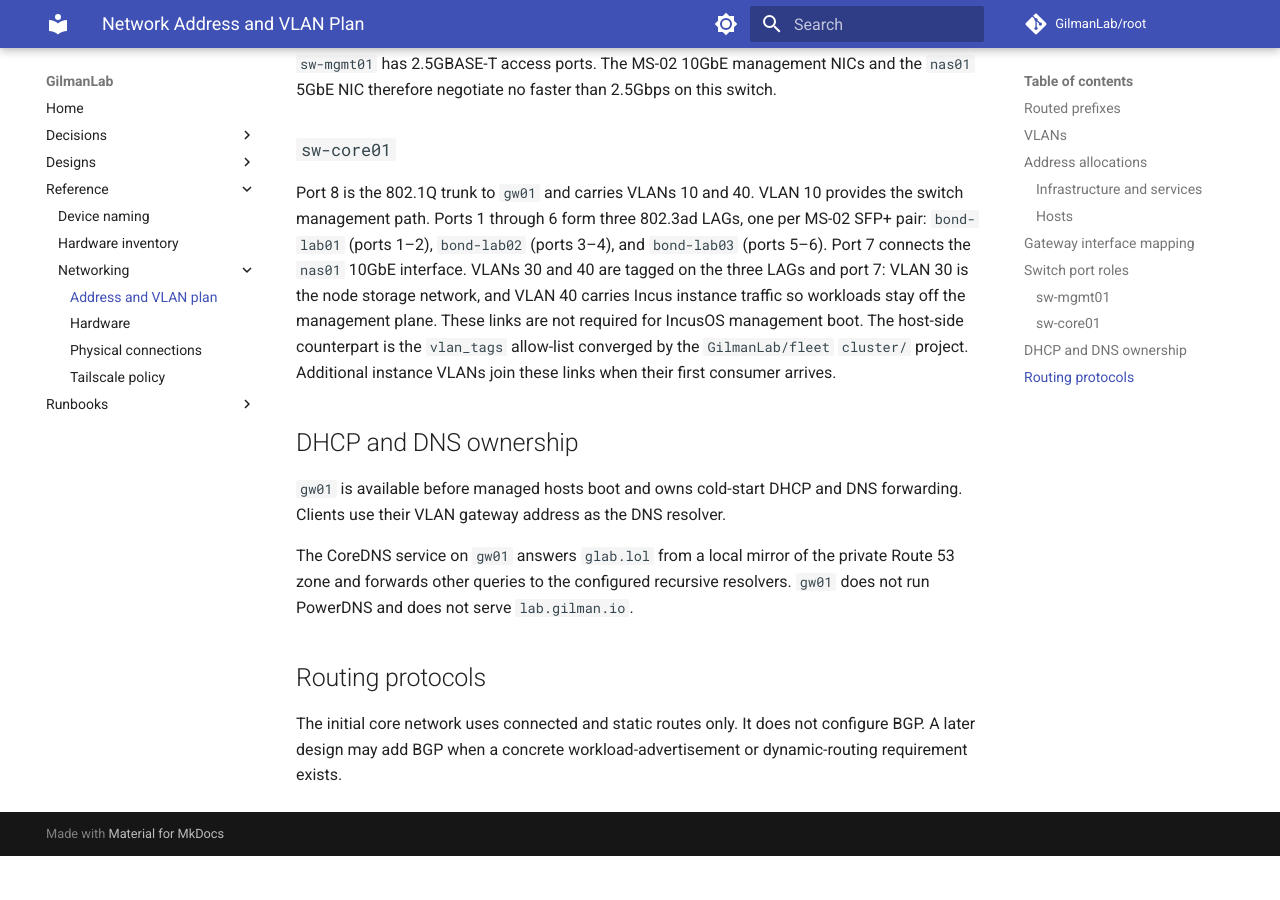
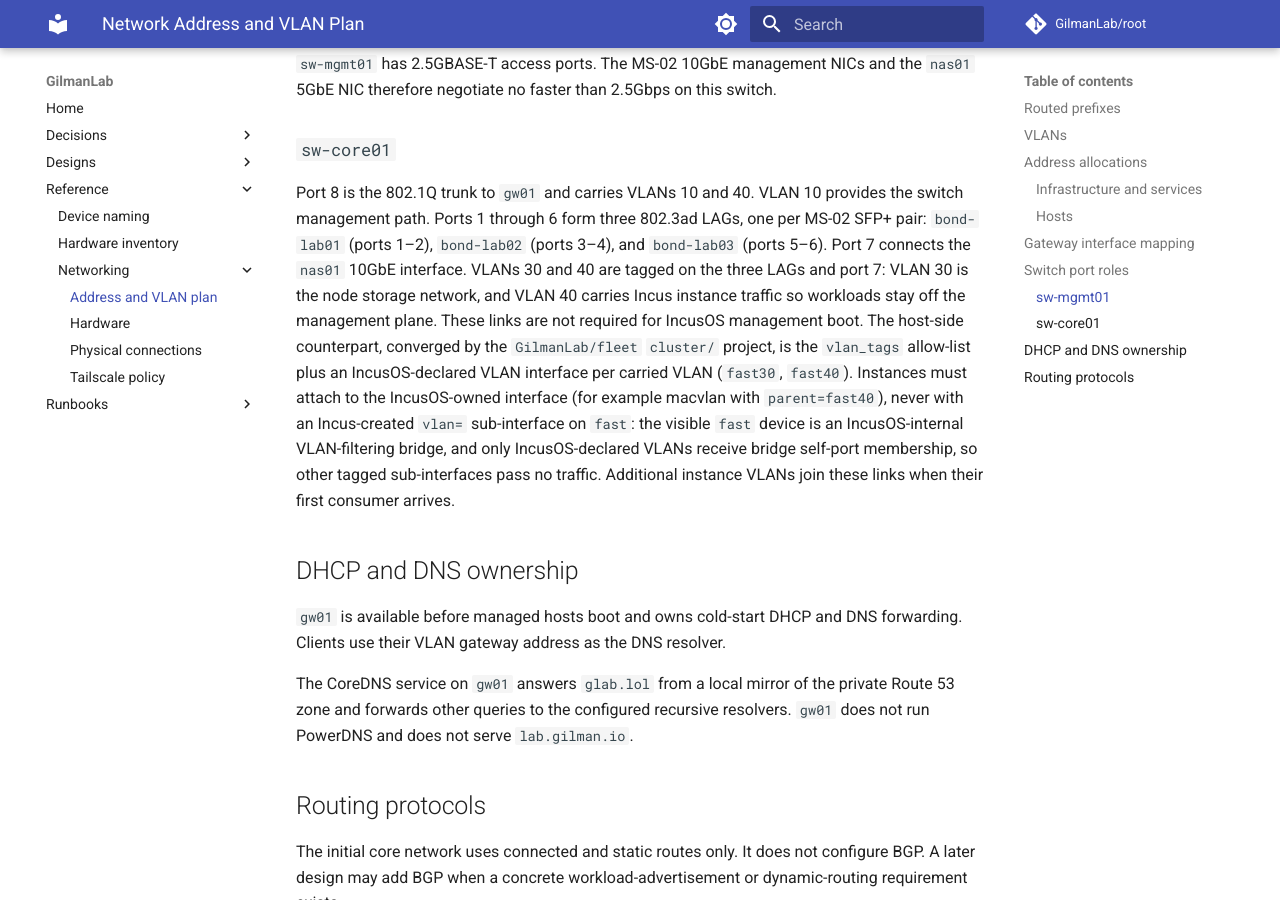
Before and after one commit to GilmanLab/root, an MkDocs documentation site: the page built from docs/docs/reference/networking/address-plan.md, in a window 1280 px wide and 900 px high, scrolled down 4023 px. Built offline with MkDocs 1.6.1 and Material for MkDocs 9.7.7, drawn with Linux system fonts in a browser that asks for light colours; comment, search, counter and statistics services are not loaded; before the commit the page ends 4879 px from its top, so only the background shows below that.

Commit message:
docs(networking): instances attach to IncusOS-owned fast40 (#25)
Incus-created vlan= sub-interfaces on fast pass no traffic; only
IncusOS-declared VLANs get bridge self-port membership (fleet#12).

```diff
--- a/docs/docs/reference/networking/address-plan.md
+++ b/docs/docs/reference/networking/address-plan.md
@@ -131,9 +131,15 @@ LAGs, one per MS-02 SFP+ pair: `bond-lab01` (ports 1–2), `bond-lab02` (ports
 interface. VLANs 30 and 40 are tagged on the three LAGs and port 7: VLAN 30
 is the node storage network, and VLAN 40 carries Incus instance traffic so
 workloads stay off the management plane. These links are not required for
-IncusOS management boot. The host-side counterpart is the `vlan_tags`
-allow-list converged by the `GilmanLab/fleet` `cluster/` project. Additional
-instance VLANs join these links when their first consumer arrives.
+IncusOS management boot. The host-side counterpart, converged by the
+`GilmanLab/fleet` `cluster/` project, is the `vlan_tags` allow-list plus an
+IncusOS-declared VLAN interface per carried VLAN (`fast30`, `fast40`).
+Instances must attach to the IncusOS-owned interface (for example macvlan
+with `parent=fast40`), never with an Incus-created `vlan=` sub-interface on
+`fast`: the visible `fast` device is an IncusOS-internal VLAN-filtering
+bridge, and only IncusOS-declared VLANs receive bridge self-port membership,
+so other tagged sub-interfaces pass no traffic. Additional instance VLANs
+join these links when their first consumer arrives.
 
 ## DHCP and DNS ownership
 
```
